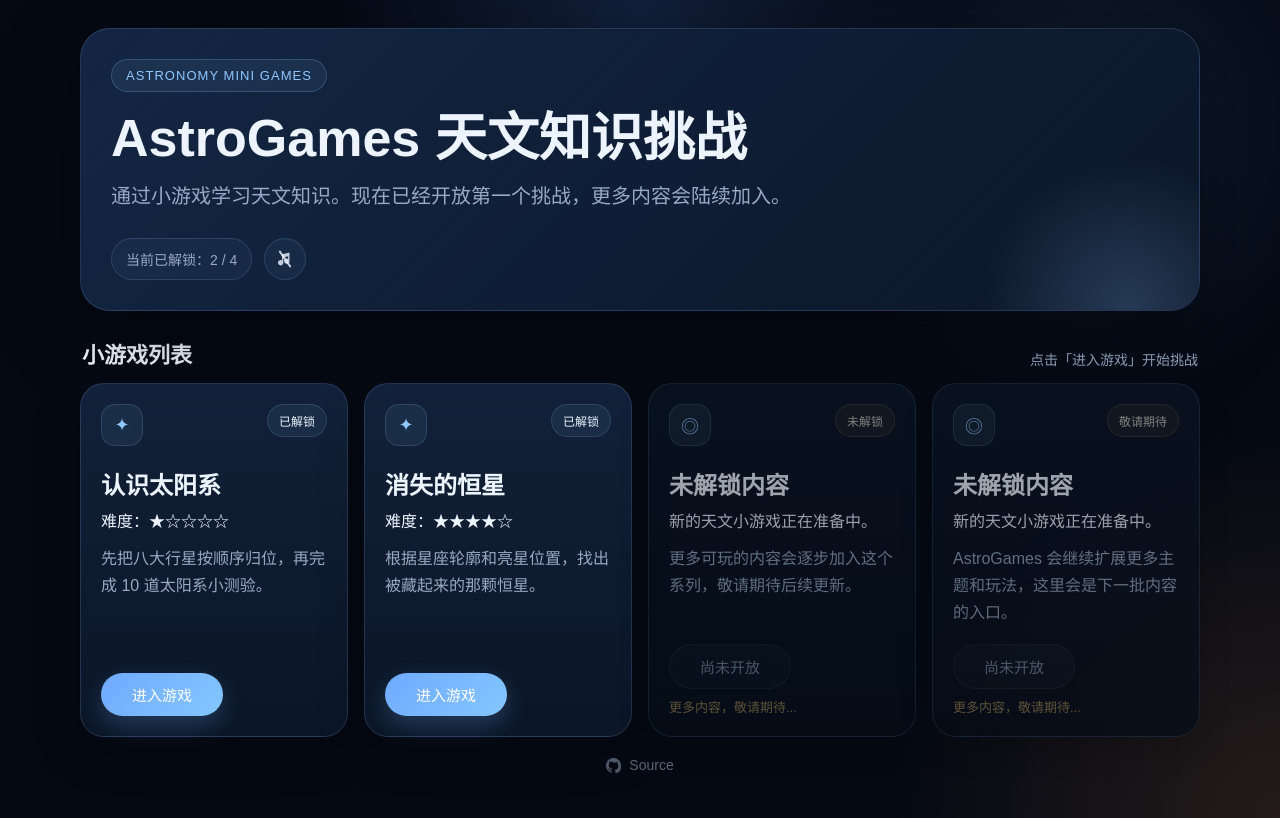
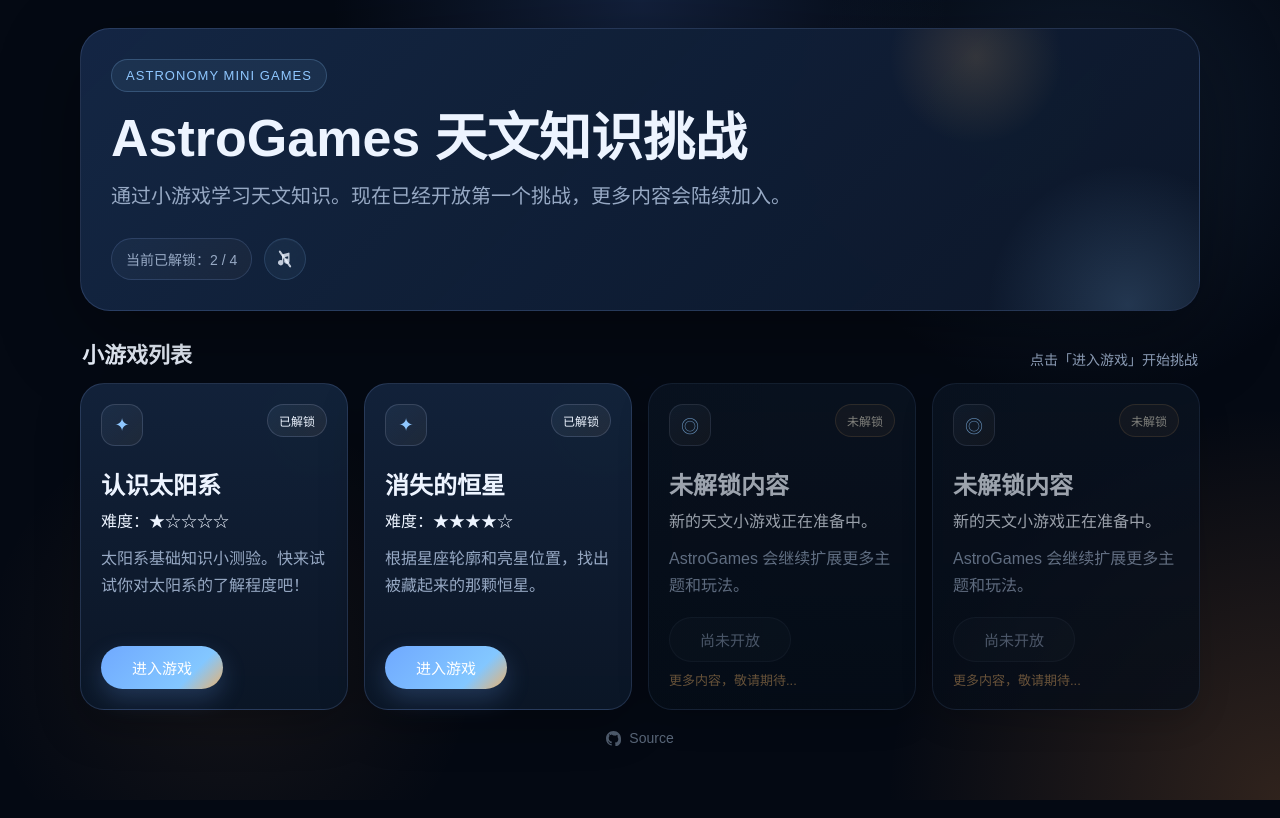
Before and after one commit to BetaGem/AstroGames, a Flask app: page / in a window 1280 px wide. Run offline with Flask 3, Linux system fonts and the light colour scheme.

Commit message:
update some text

```diff
--- a/data/star_knowledge.json
+++ b/data/star_knowledge.json
@@ -37,6 +37,6 @@
   "五车五": "五车五，即金牛座β星，英文名El nath，意为“疆界”，是金牛座第二亮星，全天第27亮星，距离地球约150光年。",
   "井宿三": "井宿三（双子座γ），是位于双子座的光谱双星系统，距离地球约109光年。它是双子座第三亮恒星，仅次于北河三与北河二。",
   "角宿一": "角宿一是一颗蓝巨星，距地球约250光年。它与可北斗七星斗柄与大角星的连线构成了“春季大曲线”。秋天时，太阳经过室女座，因此角宿一在西方被看成是收获的象征。在中国古代天文学和占星学中，角宿一属于二十八星宿的角宿，是东方青龙的一只角。角宿的出现与春季来临相关，其星象也与中国传统节日“二月二，龙抬头”有关。",
-  "北河三": "北河三（双子座β），是双子座中最明亮的恒星，距离地球约33.8光年，属于K0III型橙巨星，是离太阳最近的巨星。在古希腊、古罗马神话中，它与北河二（Castor）一同被想象为一对同生共死的孪生兄弟——卡斯托尔和波吕克斯。北河三呈橙黄色，与北河二的蓝色形成对比。北河三也是作者网名的来源。",
+  "北河三": "北河三（双子座β），是双子座中最明亮的恒星。它距离地球约33.8光年，属于K0III型橙巨星，是离太阳最近的巨星。在古希腊、古罗马神话中，它与北河二（Castor）一同被想象为一对同生共死的孪生兄弟——卡斯托尔和波吕克斯。北河三呈橙黄色，与北河二的蓝色形成对比。P.S.: 北河三也是本站作者网名的来源。",
   "北河二": "北河二（双子座α），全天第23亮星，属于由六颗恒星组成的六合星系统。该星与北河三共同构成双子座的主体，在多个文化中被视作双胞胎的象征。几百年前，据当时的星图，北河二比北河三明亮，因此才把北河二称为双子座α星，把北河三称为β星。大约18世纪，北河二和北河三的亮度趋于相同。而现在北河二暗于北河三，科学家推测北河二可能是一颗周期长达几百年的食变星"
 }
--- a/games/__init__.py
+++ b/games/__init__.py
@@ -13,7 +13,7 @@
         "slug": "coming-soon-2",
         "title": "未解锁内容",
         "tagline": "新的天文小游戏正在准备中。",
-        "description": "更多可玩的内容会逐步加入这个系列，敬请期待后续更新。",
+        "description": "AstroGames 会继续扩展更多主题和玩法。",
         "status": "locked",
         "badge": "未解锁",
         "available": False,
@@ -22,9 +22,9 @@
         "slug": "coming-soon-3",
         "title": "未解锁内容",
         "tagline": "新的天文小游戏正在准备中。",
-        "description": "AstroGames 会继续扩展更多主题和玩法，这里会是下一批内容的入口。",
+        "description": "AstroGames 会继续扩展更多主题和玩法。",
         "status": "locked",
-        "badge": "敬请期待",
+        "badge": "未解锁",
         "available": False,
     },
 ]
--- a/games/solar_system.py
+++ b/games/solar_system.py
@@ -7,7 +7,7 @@
     "slug": "solar-system",
     "title": "认识太阳系",
     "tagline": "难度：★☆☆☆☆",
-    "description": "先把八大行星按顺序归位，再完成 10 道太阳系小测验。",
+    "description": "太阳系基础知识小测验。快来试试你对太阳系的了解程度吧！",
     "status": "live",
     "badge": "已解锁",
     "available": True,
--- a/static/css/home.css
+++ b/static/css/home.css
@@ -9,6 +9,9 @@
   --muted: #97a9c4;
   --accent: #8fc7ff;
   --accent-strong: #70a9ff;
+  --warm: #f1b56d;
+  --warm-soft: rgba(241, 181, 109, 0.12);
+  --warm-glow: rgba(216, 129, 68, 0.18);
 }
 
 * { box-sizing: border-box; }
@@ -23,7 +26,8 @@
   background:
     radial-gradient(circle at top, rgba(56, 93, 165, 0.28), transparent 30%),
     radial-gradient(circle at 85% 15%, rgba(68, 119, 180, 0.18), transparent 22%),
-    radial-gradient(circle at bottom right, rgba(165, 102, 54, 0.2), transparent 26%),
+    radial-gradient(circle at bottom right, rgba(186, 116, 59, 0.24), transparent 26%),
+    radial-gradient(circle at 18% 82%, rgba(205, 143, 87, 0.09), transparent 20%),
     var(--bg);
 }
 
@@ -232,6 +236,7 @@
   border-radius: 30px;
   background:
     linear-gradient(135deg, rgba(20, 38, 68, 0.98), rgba(11, 22, 40, 0.94)),
+    radial-gradient(circle at 82% 22%, rgba(236, 172, 102, 0.08), transparent 24%),
     var(--panel-strong);
   box-shadow: 0 24px 80px rgba(0, 0, 0, 0.35);
 }
@@ -243,7 +248,18 @@
   width: 320px;
   height: 320px;
   border-radius: 50%;
-  background: radial-gradient(circle, rgba(140, 199, 255, 0.2), transparent 65%);
+  background: radial-gradient(circle, rgba(140, 199, 255, 0.18), transparent 62%);
+  pointer-events: none;
+}
+
+.hero::before {
+  content: "";
+  position: absolute;
+  inset: -22% auto auto 72%;
+  width: 180px;
+  height: 180px;
+  border-radius: 50%;
+  background: radial-gradient(circle, rgba(241, 181, 109, 0.16), transparent 68%);
   pointer-events: none;
 }
 
@@ -287,7 +303,8 @@
   padding: 10px 14px;
   border-radius: 999px;
   border: 1px solid var(--line);
-  background: rgba(143, 199, 255, 0.05);
+  background:
+    linear-gradient(135deg, rgba(143, 199, 255, 0.05), rgba(241, 181, 109, 0.04));
   color: var(--muted);
   font-size: 14px;
 }
@@ -327,6 +344,7 @@
   border-radius: 24px;
   background:
     linear-gradient(180deg, rgba(18, 35, 60, 0.92), rgba(11, 22, 38, 0.94)),
+    radial-gradient(circle at 88% 14%, rgba(241, 181, 109, 0.06), transparent 22%),
     var(--panel);
   box-shadow: 0 16px 44px rgba(0, 0, 0, 0.26);
   transition: transform 0.22s ease, border-color 0.22s ease, box-shadow 0.22s ease;
@@ -334,8 +352,10 @@
 
 .game-card.available:hover {
   transform: translateY(-4px);
-  border-color: var(--line-strong);
-  box-shadow: 0 20px 56px rgba(0, 0, 0, 0.34);
+  border-color: rgba(168, 187, 224, 0.44);
+  box-shadow:
+    0 20px 56px rgba(0, 0, 0, 0.34),
+    0 0 0 1px rgba(241, 181, 109, 0.08);
 }
 
 .game-card.locked {
@@ -368,14 +388,14 @@
   border-radius: 999px;
   font-size: 12px;
   color: var(--text);
-  border: 1px solid rgba(143, 199, 255, 0.16);
-  background: rgba(143, 199, 255, 0.08);
+  border: 1px solid rgba(180, 196, 235, 0.18);
+  background: linear-gradient(135deg, rgba(143, 199, 255, 0.08), rgba(241, 181, 109, 0.07));
 }
 
 .game-status.locked {
   color: rgba(214, 210, 196, 0.86);
-  border-color: rgba(255, 207, 116, 0.12);
-  background: rgba(255, 207, 116, 0.05);
+  border-color: rgba(241, 181, 109, 0.18);
+  background: rgba(241, 181, 109, 0.06);
 }
 
 .game-icon {
@@ -384,8 +404,8 @@
   display: grid;
   place-items: center;
   border-radius: 14px;
-  background: rgba(143, 199, 255, 0.08);
-  border: 1px solid rgba(143, 199, 255, 0.16);
+  background: linear-gradient(135deg, rgba(143, 199, 255, 0.08), rgba(241, 181, 109, 0.06));
+  border: 1px solid rgba(175, 193, 232, 0.18);
   color: var(--accent);
   font-size: 18px;
 }
@@ -425,8 +445,8 @@
 
 .game-link {
   color: white;
-  background: linear-gradient(135deg, var(--accent-strong), #83c7ff);
-  box-shadow: 0 10px 24px rgba(112, 169, 255, 0.24);
+  background: linear-gradient(135deg, var(--accent-strong), #83c7ff 72%, #eab26e);
+  box-shadow: 0 10px 24px rgba(112, 169, 255, 0.22);
 }
 
 .game-disabled {
@@ -437,7 +457,7 @@
 
 .coming-soon {
   margin-top: 8px;
-  color: rgba(255, 207, 116, 0.62);
+  color: rgba(241, 181, 109, 0.72);
   font-size: 13px;
 }
 
--- a/templates/games/solar_system/index.html
+++ b/templates/games/solar_system/index.html
@@ -550,8 +550,8 @@
 
           <section class="panel" id="stageTwoPanel">
             <div id="stageTwoLocked">
-              <h2 class="panel-title">第二轮：太阳系小测验</h2>
-              <p class="panel-note">第一轮完成后解锁。回答 10 道随机知识问答。</p>
+              <h2 class="panel-title">第二轮：太阳系知识问答</h2>
+              <p class="panel-note">第一轮完成后解锁。</p>
             </div>
 
             <div id="quizArea" class="hidden">
```
